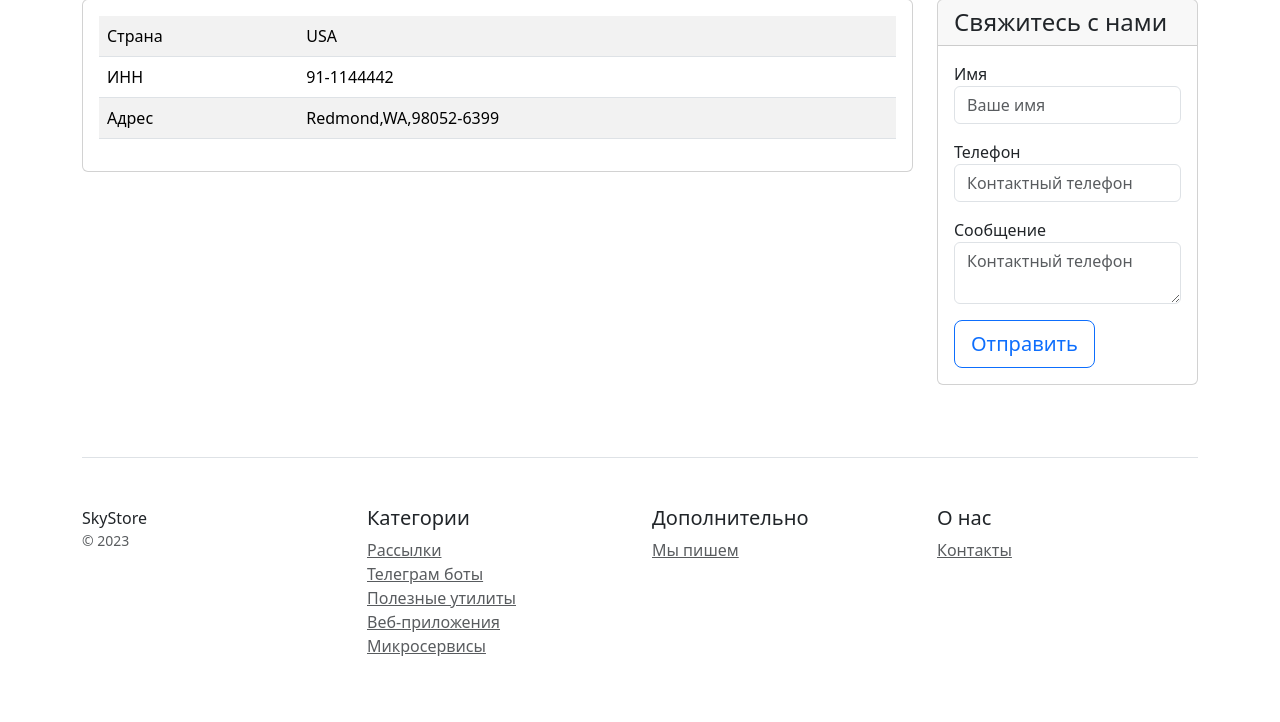
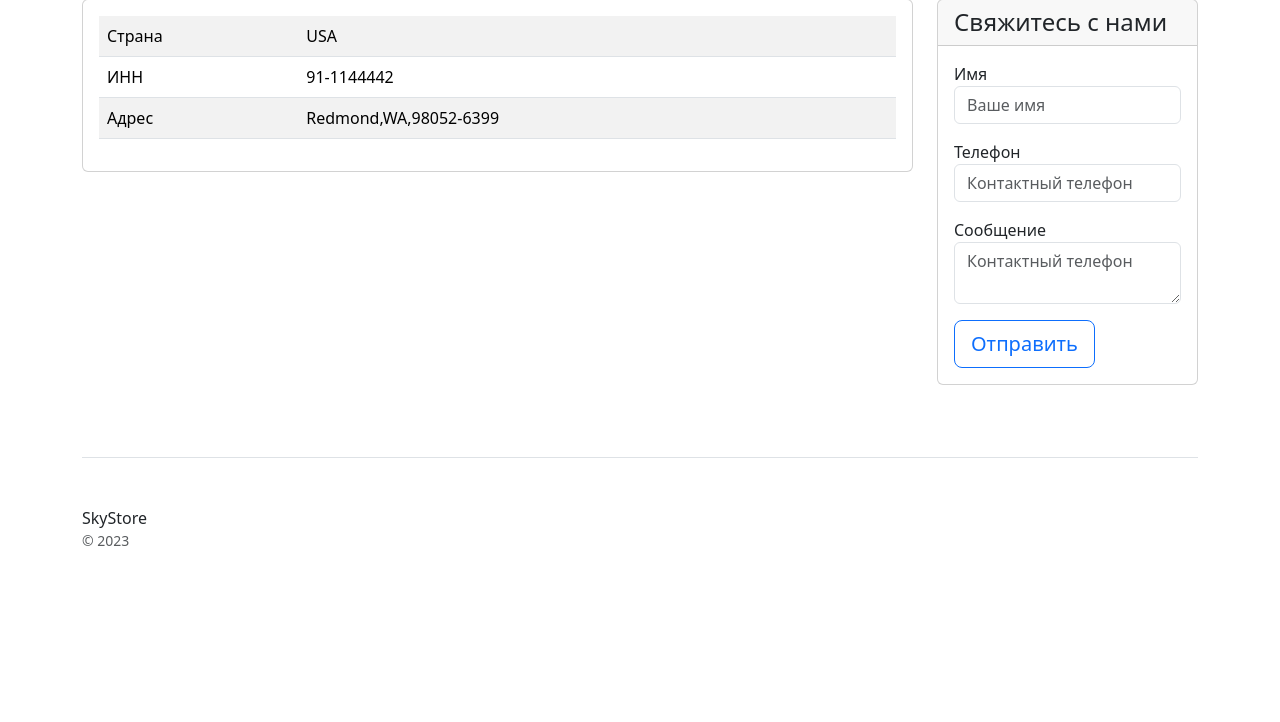
Before and after one commit to yuliyakuznetsova0102/DjangoHW, a Django app: template catalog/templates/catalog/contacts.html in a window 1280 px wide. Shown: the part 239-961 px from the top of the page. After the commit the page ends 785 px from the top, so only its background shows below. Run offline with Django 5.2, Linux system fonts and the light colour scheme; the template is opened without the code that fills it, so the values that code supplies are empty; parts of the project's set-up code (start-up, migrations or seed data) failed here and were passed over; some libraries are stand-ins or nearby versions.

Commit message:
fixing 3

```diff
--- a/catalog/models.py
+++ b/catalog/models.py
@@ -17,7 +17,7 @@ class Category(models.Model):
 class Product(models.Model):
     name = models.CharField(max_length=150, verbose_name='название продукта')
     description = models.TextField(verbose_name='описание продукта', blank=True, null=True)
-    image = models.ImageField(upload_to='media/photos', verbose_name='изображение', blank=True, null=True)
+    image = models.ImageField(upload_to='catalog/image', verbose_name='изображение', blank=True, null=True)
     price = models.IntegerField(verbose_name='цена за покупку')
     created_at = models.DateTimeField(verbose_name='дата создания')
     updated_at = models.DateTimeField(verbose_name='дата последнего изменения')
--- a/catalog/templates/catalog/base.html
+++ b/catalog/templates/catalog/base.html
@@ -8,7 +8,6 @@
     <link rel="stylesheet" href="https://cdn.jsdelivr.net/npm/bootstrap@5.1.3/dist/css/bootstrap.min.css">
 </head>
 <body>
-{% include 'catalog/header.html' %}
 {% block content %}
 {% endblock %}
 <footer class="pt-4 my-md-5 pt-md-5 border-top">
--- a/catalog/templates/catalog/contacts.html
+++ b/catalog/templates/catalog/contacts.html
@@ -10,8 +10,8 @@
 <div class="d-flex flex-column flex-md-row align-items-center p-3 px-md-4 mb-3 bg-white border-bottom box-shadow">
     <h5 class="my-0 mr-md-auto font-weight-normal">Skystore</h5>
     <nav class="ms-5">
-        <a class="p-2 btn btn-outline-primary" href="/catalog/ home/">Каталог</a>
-        <a class="p-2 btn btn-outline-primary" href="/catalog/ contacts/">Контакты</a>
+        <a class="p-2 btn btn-outline-primary" href="/catalog/home/">Каталог</a>
+        <a class="p-2 btn btn-outline-primary" href="/catalog/contacts/">Контакты</a>
     </nav>
 </div>
 
@@ -75,25 +75,6 @@
                 <small class="d-block mb-3 text-muted">&copy; 2023</small>
             </div>
             <div class="col-6 col-md">
-                <h5>Категории</h5>
-                <ul class="list-unstyled text-small">
-                    <li><a class="text-muted" href="#">Рассылки</a></li>
-                    <li><a class="text-muted" href="#">Телеграм боты</a></li>
-                    <li><a class="text-muted" href="#">Полезные утилиты</a></li>
-                    <li><a class="text-muted" href="#">Веб-приложения</a></li>
-                    <li><a class="text-muted" href="#">Микросервисы</a></li>
-                </ul>
-            </div>
-            <div class="col-6 col-md">
-                <h5>Дополнительно</h5>
-                <ul class="list-unstyled text-small">
-                    <li><a class="text-muted" href="https:/sky.pro/">Мы пишем</a></li>
-                </ul>
-            </div>
-            <div class="col-6 col-md">
-                <h5>О нас</h5>
-                <ul class="list-unstyled text-small">
-                    <li><a class="text-muted" href="/contacts/">Контакты</a></li>
                 </ul>
             </div>
         </div>
--- a/catalog/templates/catalog/product_detail.html
+++ b/catalog/templates/catalog/product_detail.html
@@ -17,7 +17,7 @@
                    <p class="card-text">Дата последнего изменения: {{ product.updated_at |date:"d M Y"}}</p>
               <div class="d-flex justify-content-between align-items-center">
                 <div class="btn-group">
-                  <a class="btn btn-primary" href="{% url 'catalog:product_list' %}" role="button">Вернуться</a>
+                  <a class="btn btn-primary" href="{% url 'catalog:home' %}" role="button">Вернуться</a>
                 </div>
               </div>
             </div>
--- a/catalog/urls.py
+++ b/catalog/urls.py
@@ -6,7 +6,8 @@ app_name = 'catalog'
 
 
 urlpatterns = [
-    path(' home/', views.home_page, name='home'),
-    path(' contacts/', views.contacts_page, name='contacts'),
-    path(' product_detail/<int:pk>/', views.product_detail, name='product_detail'),
+    path('home/', views.home_page, name='home'),
+    path('contacts/', views.contacts_page, name='contacts'),
+    path('product_detail/<int:pk>/', views.product_detail, name='product_detail'),
+    path('product_list/', views.product_list, name='product_list')
 ]
```
Also changed, not shown: catalog/templates/catalog/home.html (+4 -3 lines), catalog/templates/catalog/header.html (deleted), catalog/templates/catalog/product_list.html (indentation only), media/media/photos/14_Ultra-1.jpg (deleted), media/media/photos/400312006bb1.jpg (deleted), media/media/photos/6968257514.jpg (deleted), media/media/photos/Honor-Magic-3-series.jpg (deleted).
